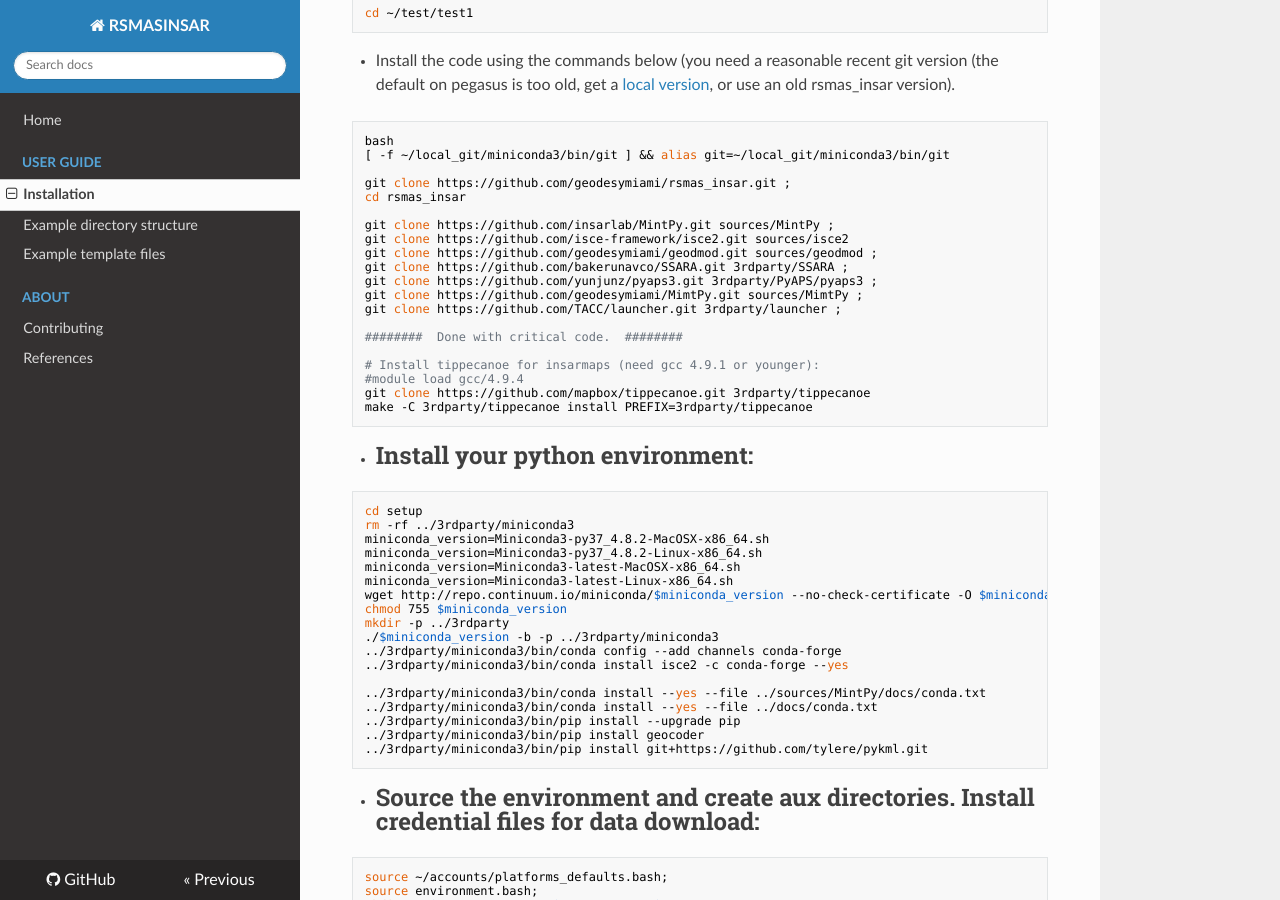
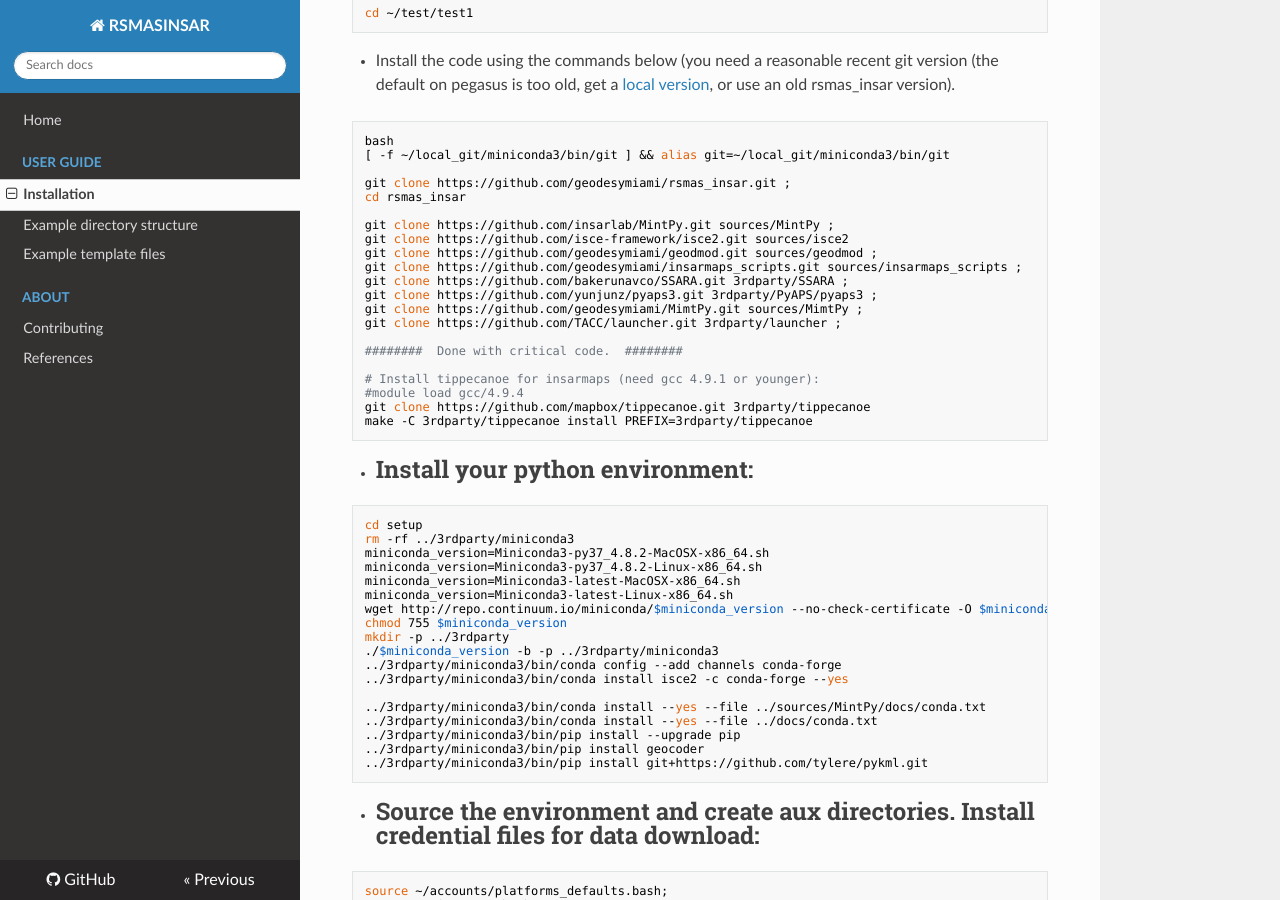
Before and after one commit to geodesymiami/rsmas_insar, an MkDocs documentation site: the page built from docs/installation.md, in a window 1280 px wide and 900 px high, scrolled down 485 px. Built offline with MkDocs 1.6.1, drawn with Linux system fonts in a browser that asks for light colours; nearby versions of some CDN libraries.

Commit message:
Update installation.md

```diff
--- a/docs/installation.md
+++ b/docs/installation.md
@@ -28,6 +28,7 @@ cd rsmas_insar
 git clone https://github.com/insarlab/MintPy.git sources/MintPy ;
 git clone https://github.com/isce-framework/isce2.git sources/isce2
 git clone https://github.com/geodesymiami/geodmod.git sources/geodmod ;
+git clone https://github.com/geodesymiami/insarmaps_scripts.git sources/insarmaps_scripts ;
 git clone https://github.com/bakerunavco/SSARA.git 3rdparty/SSARA ;
 git clone https://github.com/yunjunz/pyaps3.git 3rdparty/PyAPS/pyaps3 ;
 git clone https://github.com/geodesymiami/MimtPy.git sources/MimtPy ;
```
